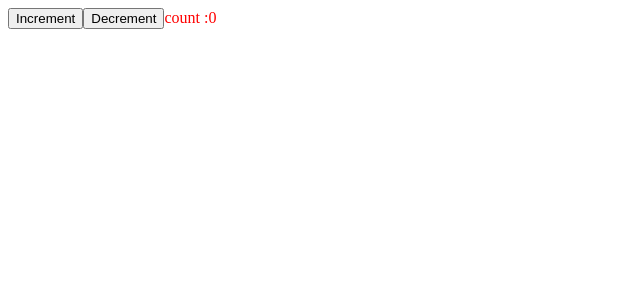
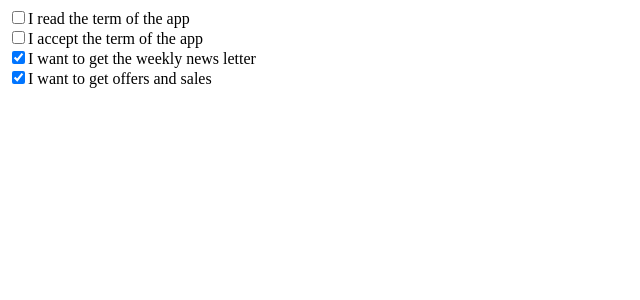
Before and after one commit to daniahih/appleSeeds-React, a React (Create React App) app: page / in a window 1280 px wide. Shown: the top 300 px of the page, without its empty margins (0-640 px from the left). Built offline with nearby package versions, Linux system fonts and the light colour scheme.

Commit message:
added 7.2

```diff
--- /dev/null
+++ b/src/components/7.2_checkbox/7.2_checkbox.js
@@ -0,0 +1,25 @@
+import React ,{useState} from "react"
+const Checkbox =(props)=>{
+    const [isChecked,setisChecked]=useState(false)
+  const checked =()=>{
+    setisChecked(!isChecked)
+  }
+    return(
+    <div>
+<input type="checkbox" id="checkbox" checked={props.isChecked}/>
+<label>{props.discription}</label>
+
+    </div>
+    )
+}
+ export default Checkbox
+
+
+ // what to add in    index.js
+//   <div>
+// <Checkbox discription='I read the term of the app' />
+// <Checkbox discription='I accept the term of the app' />
+// <Checkbox discription='I want to get the weekly news letter'/>
+// <Checkbox discription='I want to get offers and sales'/>
+
+//     </div>
--- a/src/index.js
+++ b/src/index.js
@@ -1,11 +1,16 @@
 import React from 'react';
 import ReactDOM from 'react-dom/client';
 import reportWebVitals from './reportWebVitals';
-import IncrementAndDecrement from './components/6.3_increment_and_decrement/6.3_increment_and_decrement'
+
+import Checkbox from './components/7.2_checkbox/7.2_checkbox';
 const root = ReactDOM.createRoot(document.getElementById('root'));
 root.render(
     <div>
-<IncrementAndDecrement/>
+<Checkbox discription='I read the term of the app' />
+<Checkbox discription='I accept the term of the app' />
+<Checkbox discription='I want to get the weekly news letter' isChecked='true'/>
+<Checkbox discription='I want to get offers and sales' isChecked='true'/>
+
     </div>
 )
 
```
Also changed, not shown: src/components/7.1_child_to_father_colors/7.1.css (added, +15 -0 lines), src/components/7.1_child_to_father_colors/7.1_child_to_father_colors.js (added).
